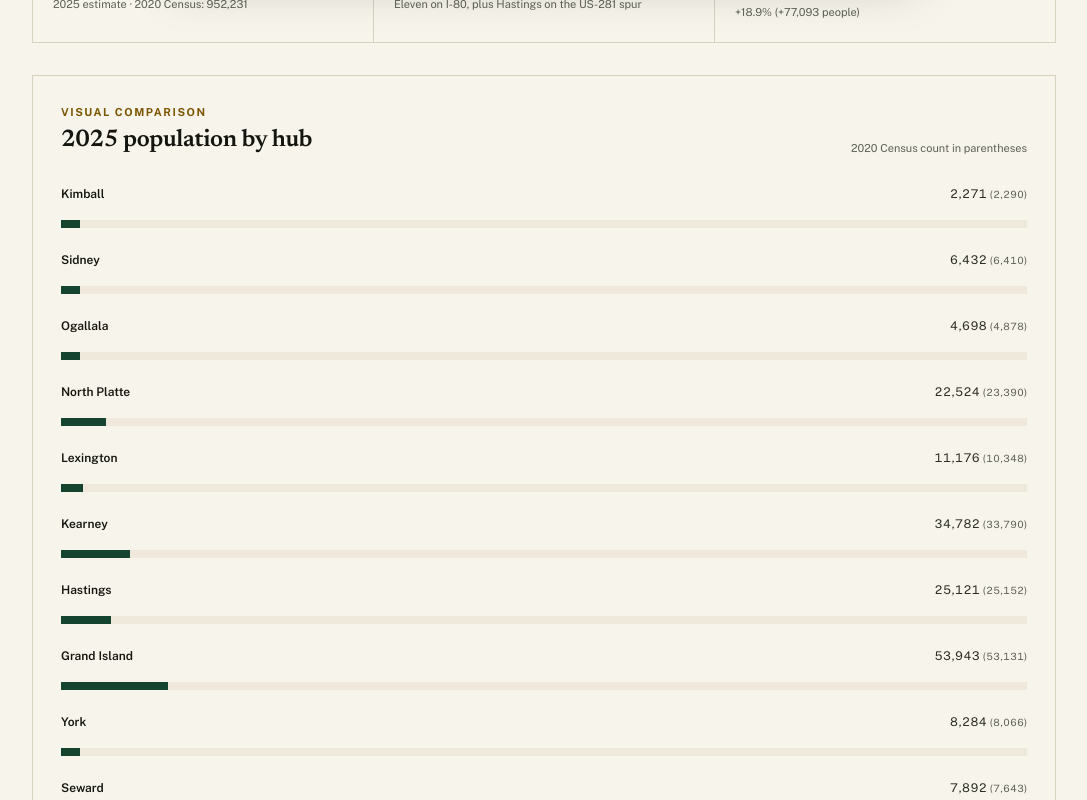
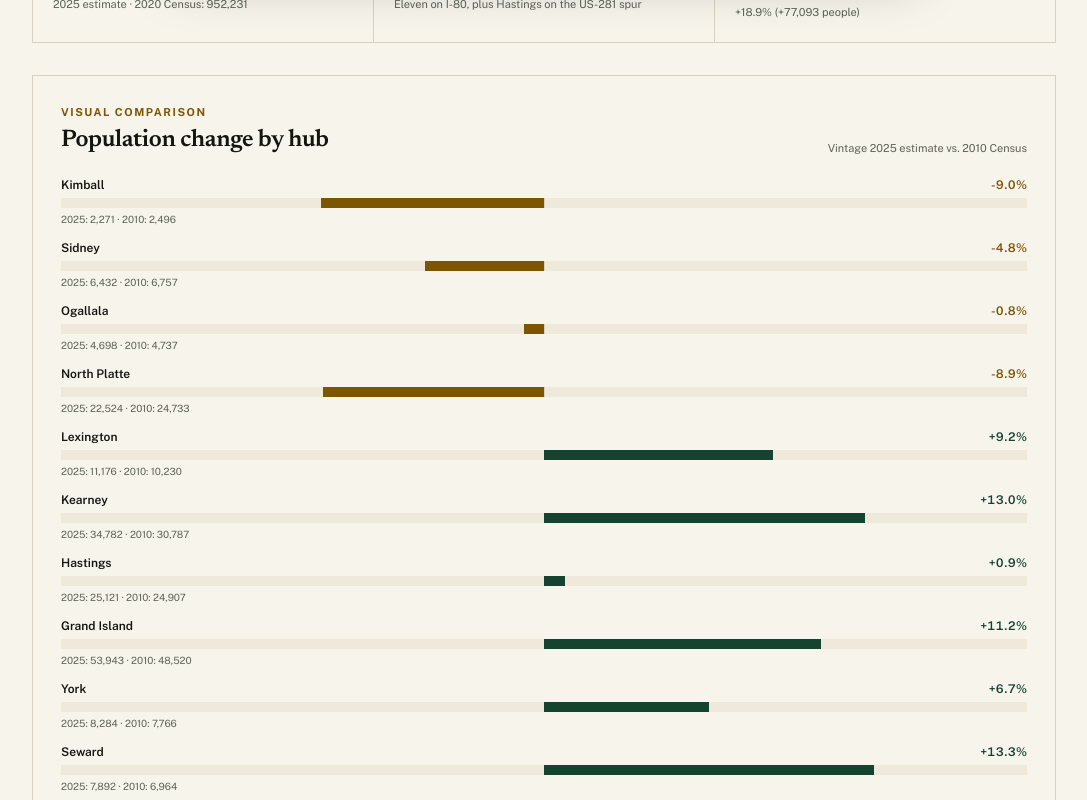
Before and after one commit to GrantWass/i80things, a Next.js app: page /demographics in a window 1280 px wide. Shown: the part 820-1620 px from the top of the page, without its empty margins (96-1183 px from the left). Built offline with nearby package versions, Linux system fonts and the light colour scheme; no server answers.

Commit message:
Show corridor growth and filter construction map
Replace the population bar chart with a 2010-2025 growth comparison and plot only construction/closure events on the construction map.

```diff
--- a/app/construction/page.tsx
+++ b/app/construction/page.tsx
@@ -254,7 +254,7 @@ export default async function ConstructionPage() {
           </div>
 
           <div className="mt-6">
-            <CorridorMap events={roads.events} />
+            <CorridorMap events={workZones} />
           </div>
 
           {featuredZones.length ? (
--- a/app/demographics/page.tsx
+++ b/app/demographics/page.tsx
@@ -48,7 +48,14 @@ const fastest = towns.reduce((best, t) =>
   pctChange(t) > pctChange(best) ? t : best,
 );
 const largest = [...towns].sort((a, b) => b.pop2025 - a.pop2025).slice(0, 4);
-const maxPop = Math.max(...towns.map((town) => town.pop2025));
+const growth = towns.map((town) => ({
+  ...town,
+  pct2010to2025: (town.pop2025 / town.pop2010 - 1) * 100,
+}));
+const maxAbsGrowth = Math.max(
+  ...growth.map((town) => Math.abs(town.pct2010to2025)),
+  1,
+);
 
 export default function DemographicsPage() {
   const jsonLd = {
@@ -208,41 +215,55 @@ export default function DemographicsPage() {
               <div>
                 <p className="kicker text-amber-dark">Visual comparison</p>
                 <h2 className="mt-1 font-serif text-2xl font-semibold">
-                  2025 population by hub
+                  Population change by hub
                 </h2>
               </div>
               <p className="text-[11px] text-slate">
-                2020 Census count in parentheses
+                Vintage 2025 estimate vs. 2010 Census
               </p>
             </div>
-            <ul className="mt-4 space-y-2.5">
-              {towns.map((town) => (
+            <ul className="mt-5 space-y-3">
+              {growth.map((town) => {
+                const up = town.pct2010to2025 >= 0;
+                return (
                   <li key={town.slug}>
                     <div className="flex items-baseline justify-between gap-3 text-[12px]">
-                    <Link
-                      href={`/cities/${town.slug}`}
-                      className="inline-flex min-h-11 items-center font-semibold text-ink hover:text-highway"
+                      <span className="font-semibold text-ink">{town.town}</span>
+                      <span
+                        className={`shrink-0 tabular-nums font-semibold ${
+                          up ? "text-highway" : "text-amber-dark"
+                        }`}
                       >
-                      {town.town}
-                    </Link>
-                    <span className="shrink-0 tabular-nums text-ink-soft">
-                      {town.pop2025.toLocaleString("en-US")}{" "}
-                      <span className="text-[10px] text-slate">
-                        ({town.pop2020.toLocaleString("en-US")})
-                      </span>
+                        {up ? "+" : ""}
+                        {town.pct2010to2025.toFixed(1)}%
                       </span>
                     </div>
-                  <div className="mt-1 h-2 w-full bg-cream">
                     <div
-                      className="h-2 bg-highway"
+                      className="relative mt-1 h-2.5 w-full bg-cream"
+                      aria-hidden="true"
+                    >
+                      <span className="absolute inset-y-0 left-1/2 w-px bg-line" />
+                      <span
+                        className={`absolute top-0 h-2.5 ${
+                          up ? "left-1/2 bg-highway" : "right-1/2 bg-amber-dark"
+                        }`}
                         style={{
-                        width: `${Math.max(2, (town.pop2025 / maxPop) * 100)}%`,
+                          width: `${(Math.abs(town.pct2010to2025) / maxAbsGrowth) * 50}%`,
                         }}
                       />
                     </div>
+                    <p className="mt-1 text-[10px] text-slate">
+                      2025: {town.pop2025.toLocaleString("en-US")} · 2010:{" "}
+                      {town.pop2010.toLocaleString("en-US")}
+                    </p>
                   </li>
-              ))}
+                );
+              })}
             </ul>
+            <p className="mt-4 border-t border-line pt-3 text-[10px] text-slate">
+              Green = growth. Amber = decline. Bars are scaled to the largest
+              change, not to total population.
+            </p>
           </section>
 
           <section className="mt-10">
```
Lines whose indentation alone changed are shown as unchanged.
